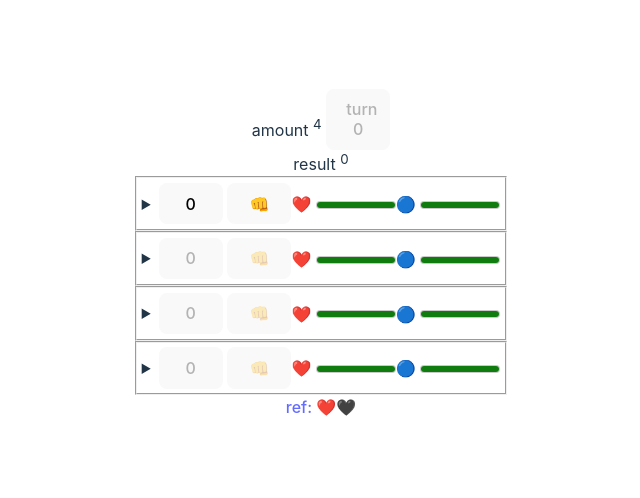
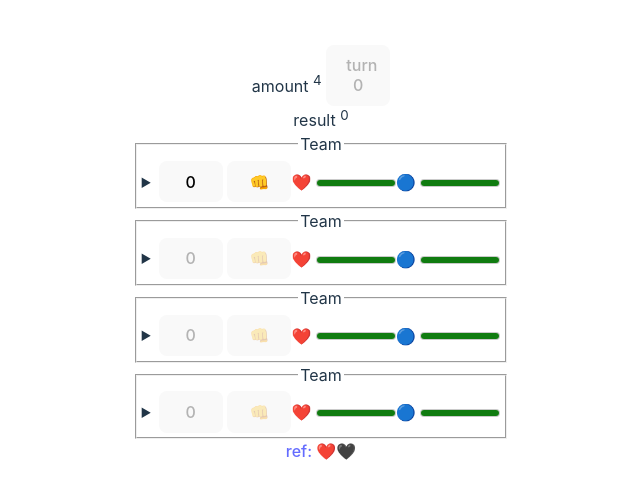
Before and after one commit to CodeEnemies/board-game-front, a React (Vite) app: page / in a window 1280 px wide. Shown: the part 146-644 px from the top of the page, without its empty margins (319-959 px from the left). Built offline with nearby package versions, Linux system fonts and the light colour scheme.

Commit message:
style: specifying team

```diff
--- a/src/container/table.tsx
+++ b/src/container/table.tsx
@@ -64,6 +64,7 @@ export const Table = () => {
             <div>result <sup>{result}</sup></div>
             {team.map((element: Team, index: number)=>{
                 return <fieldset>
+                <legend>Team</legend>
                 <details>
                     <summary>
                         <button key={Math.random()} disabled={!element.player[0].turn}>{element.player[0].value}</button>
@@ -71,7 +72,7 @@ export const Table = () => {
                         ❤️️ <meter className="hp" min={0} max={20} value={element.player[0].character?.hp}></meter>
                         🔵 <meter className="mana" min={0} max={20} value={element.player[0].character?.mana}></meter>
                     </summary>
-                    <>{JSON.stringify(element.player[0].character?.item)}</>
+                    <>Character: {JSON.stringify(element.player[0].character?.item)}</>
                 </details></fieldset>
             })}
             <a href={"https://dreamyguy.github.io/react-emojis/"} target="_blank">ref: </a>
```
